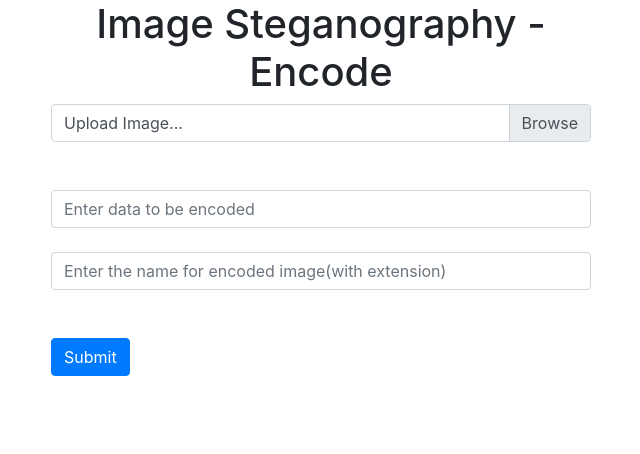
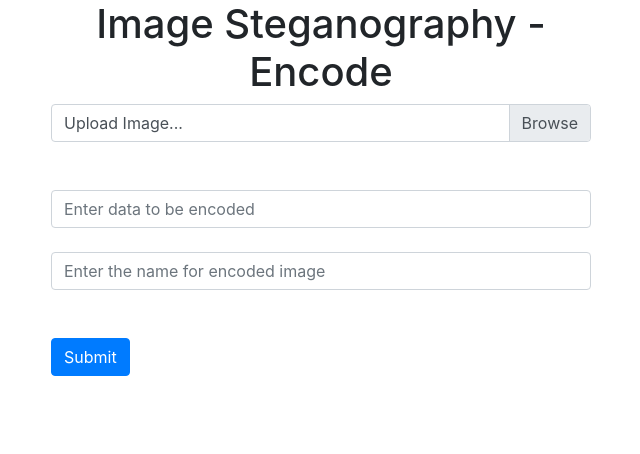
Before and after one commit to Ajayvardhanreddy/Image-steganography, a Flask app: page / in a window 1280 px wide. Shown: the part 72-526 px from the top of the page, without its empty margins (319-959 px from the left). Run offline with Flask 2, Linux system fonts and the light colour scheme; some libraries are stand-ins or nearby versions.

Commit message:
Update encode.html

```diff
--- a/templates/encode.html
+++ b/templates/encode.html
@@ -27,7 +27,7 @@
                   </div>
                     <div class="row align-items-center mt-4">
                     <div class="col">
-                      <input type="text" class="form-control" name="encode_img_name" placeholder="Enter the name for encoded image(with extension)">
+                      <input type="text" class="form-control" name="encode_img_name" placeholder="Enter the name for encoded image">
                     </div>
                   </div>
 
```
